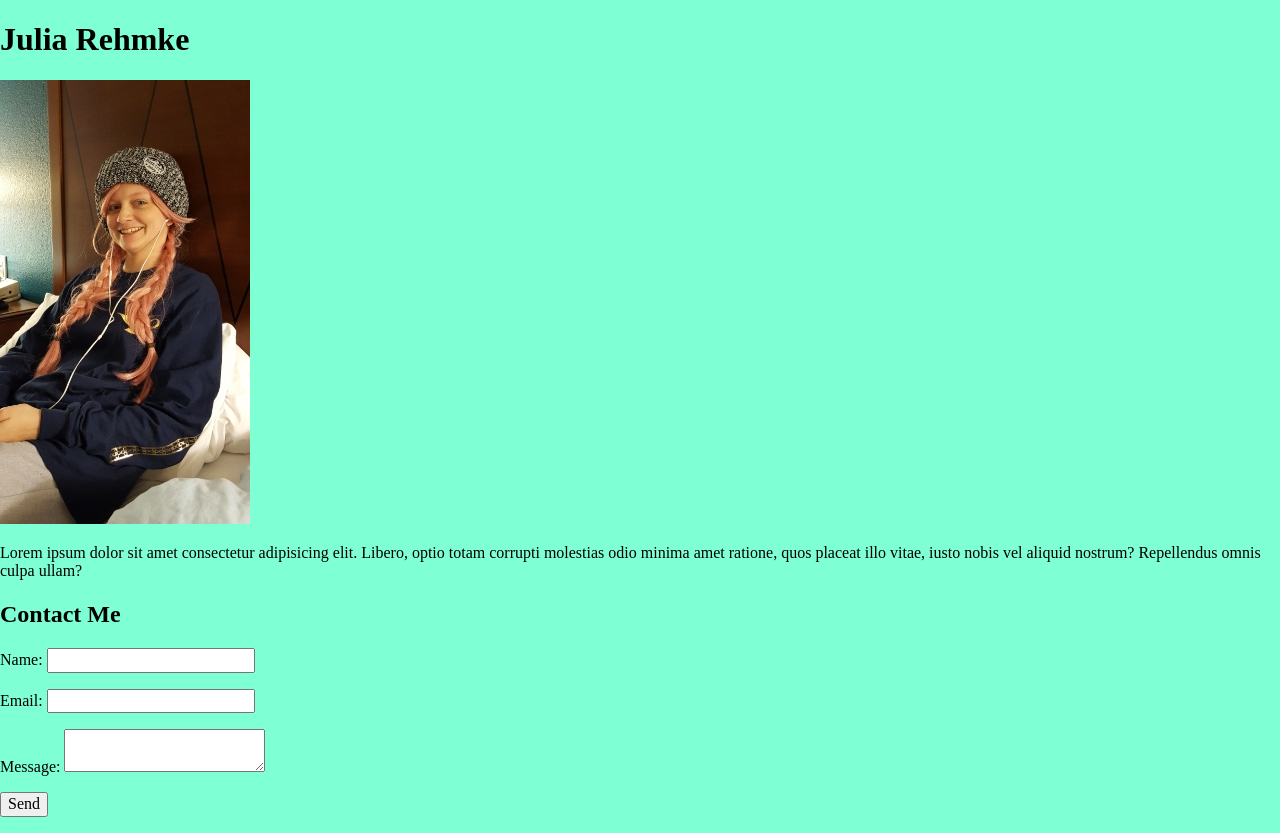
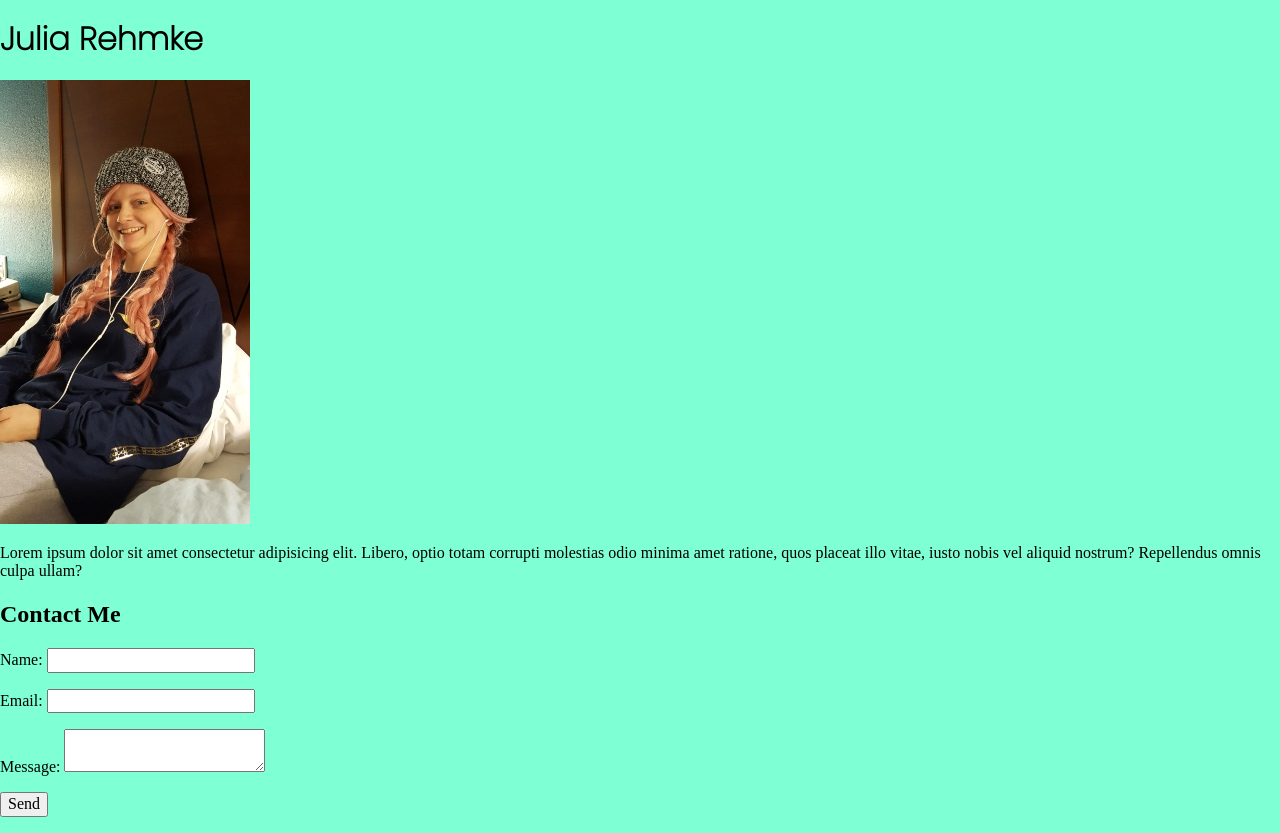
Before and after one commit to jrehmke/juliarehmke, a plain HTML site: page index.html in a window 1280 px wide. Drawn offline with nearby package versions, Linux system fonts and the light colour scheme.

Commit message:
Added typeface

```diff
--- a/css/styles.css
+++ b/css/styles.css
@@ -1,3 +1,8 @@
+@import url("https://fonts.googleapis.com/css2?family=Poppins:wght@200&display=swap");
+
 body {
   background: aquamarine;
 }
+h1 {
+  font-family: "Poppins", sans-serif;
+}
```
